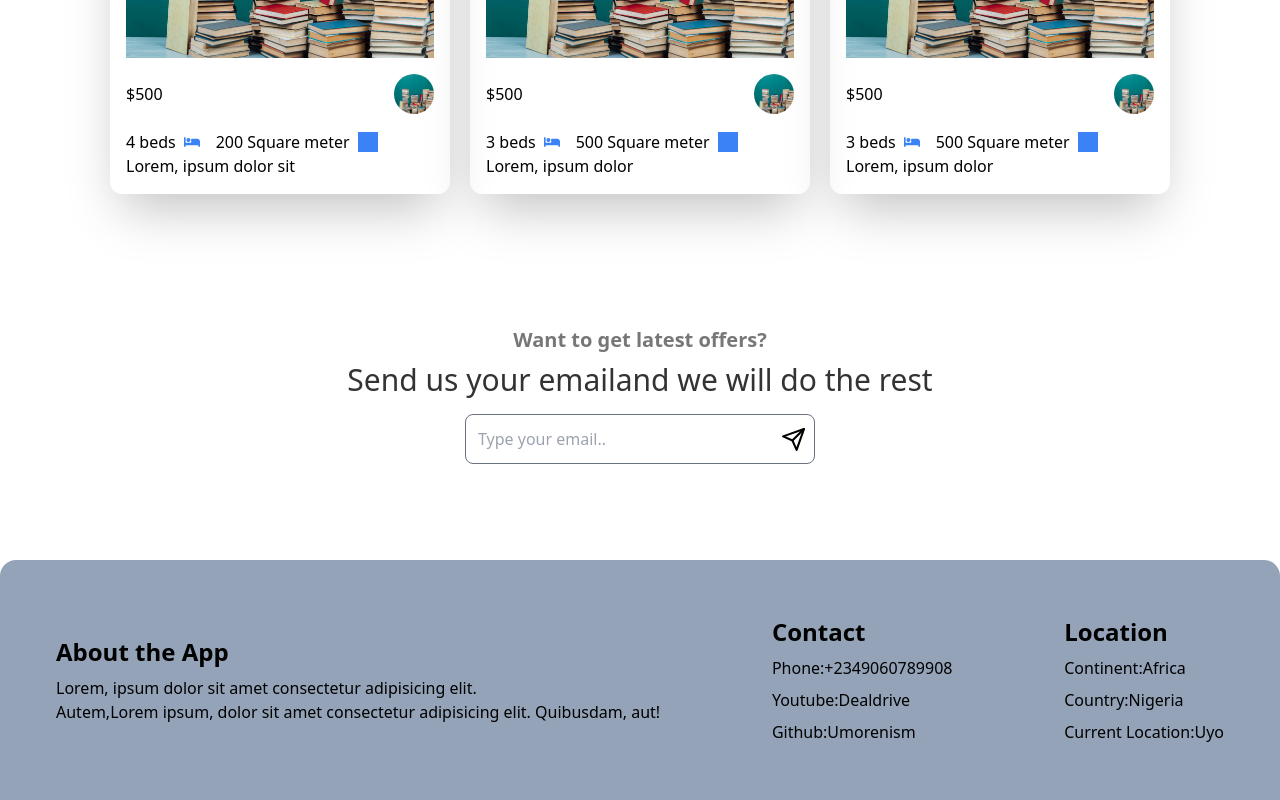
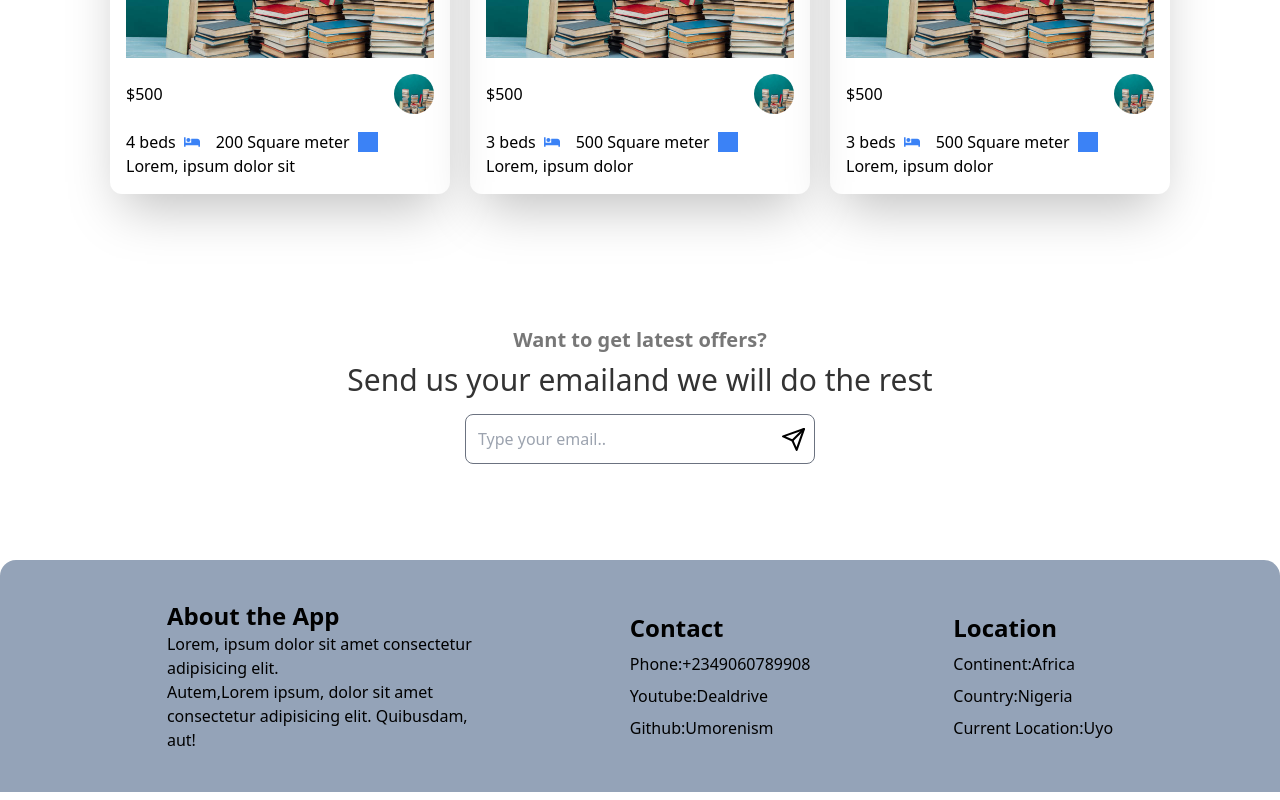
Before and after one commit to Umorenism/RealEstate, a React (Vite) app: page / in a window 1280 px wide. Shown: the part 2099-2899 px from the top of the page. Built offline with nearby package versions, Linux system fonts and the light colour scheme.

Commit message:
updated files

```diff
--- a/src/component/Footer/Footer.tsx
+++ b/src/component/Footer/Footer.tsx
@@ -1,8 +1,8 @@
 export const Footer = () => {
   return (
     <footer className="max-h-[500px] w-full mt-[5rem] bg-slate-400 rounded-t-2xl p-4">
-      <div className="w-full text-center flex-col md:flex-row h-full mx-auto flex justify-between items-center p-10  ">
-        <div className="flex flex-col gap-2 text-start">
+      <div className="w-full text-center flex-col md:flex-row h-full mx-auto md:flex md:justify-evenly  md:items-center p-4  ">
+        <div className="flex flex-col text-start max-w-[20rem]  m-2">
           <h2 className="text-2xl font-bold">About the App</h2>
           <p className="">
             Lorem, ipsum dolor sit amet consectetur adipisicing elit. <br />
@@ -10,13 +10,13 @@ export const Footer = () => {
             Quibusdam, aut!
           </p>
         </div>
-        <div className="flex flex-col gap-2 text-start">
+        <div className="flex flex-col gap-2 text-start  m-2">
           <h2 className="text-2xl font-bold">Contact</h2>
           <span>Phone:+2349060789908</span>
           <span>Youtube:Dealdrive</span>
           <span>Github:Umorenism</span>
         </div>
-        <div className="flex flex-col gap-2 text-start">
+        <div className="flex flex-col gap-2 text-start  m-2">
           <h2 className="text-2xl font-bold">Location</h2>
           <span>Continent:Africa</span>
           <span>Country:Nigeria</span>
```
